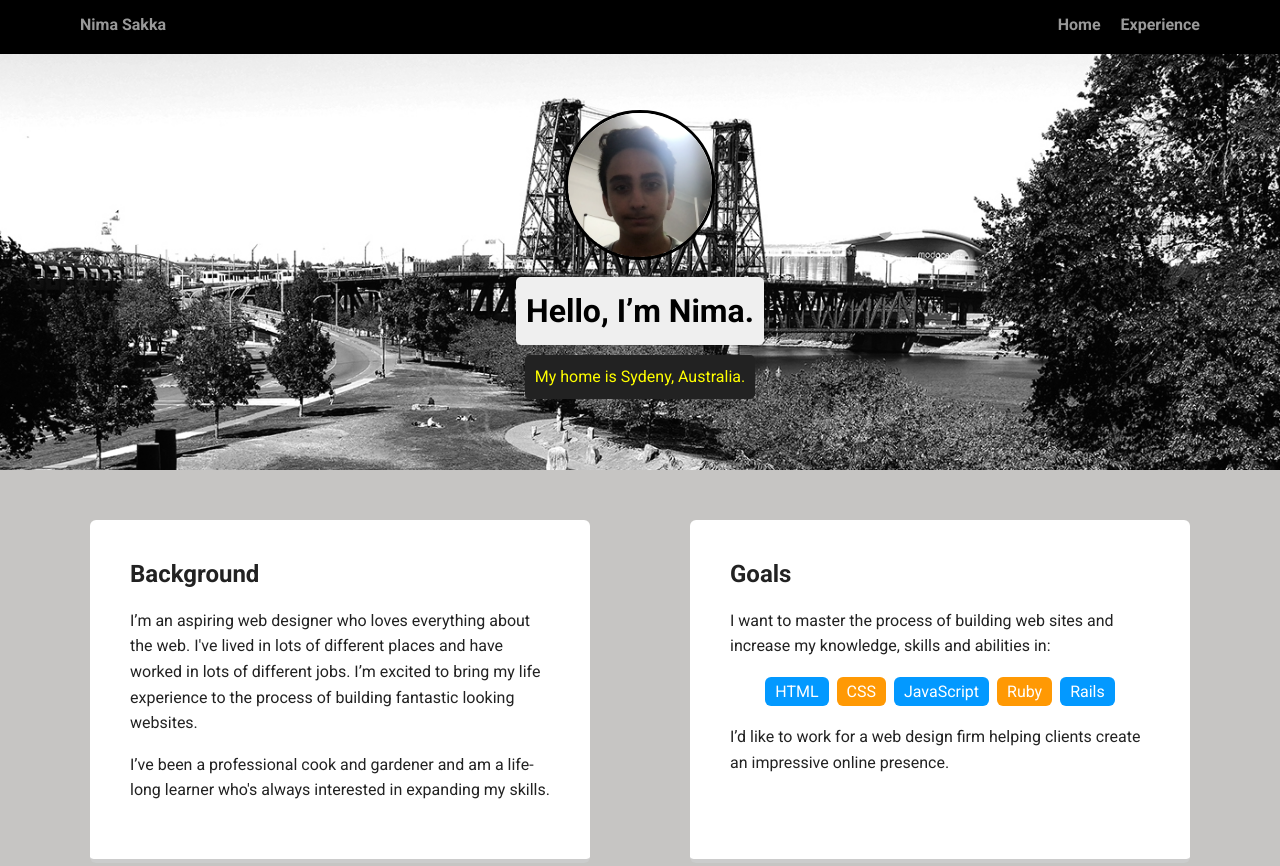
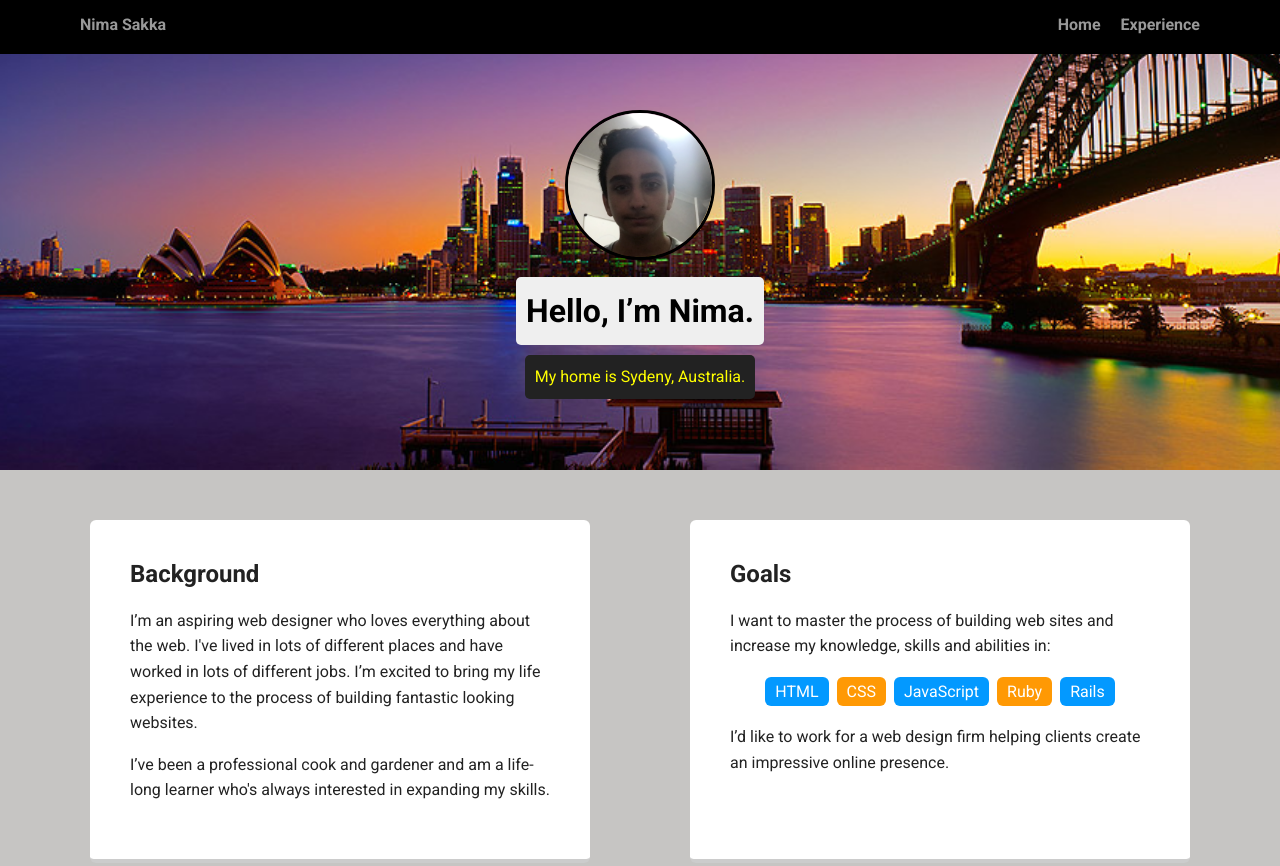
Before and after one commit to NimaSakha/treehouse-Unit-One-Project, a plain HTML site: page portfolio_update_v1/index.html in a window 1280 px wide. Shown: the top 866 px of the page. Drawn offline with Linux system fonts and the light colour scheme; a web font is replaced by a local one.

```diff
--- a/portfolio_update_v1/styles.css
+++ b/portfolio_update_v1/styles.css
@@ -57,7 +57,7 @@ a:hover {
 
 header {
   text-align: center;
-  background: url('images/portland.jpg') no-repeat top center ;
+  background: url('images/sydeny.jpg') no-repeat top center ;
   background-size: cover;
   overflow: hidden;
   padding-top: 60px;
```
Also changed, not shown: portfolio_update_v1/images/pfp.jpg (added), portfolio_update_v1/images/rsz_sydeny.jpg (added).
